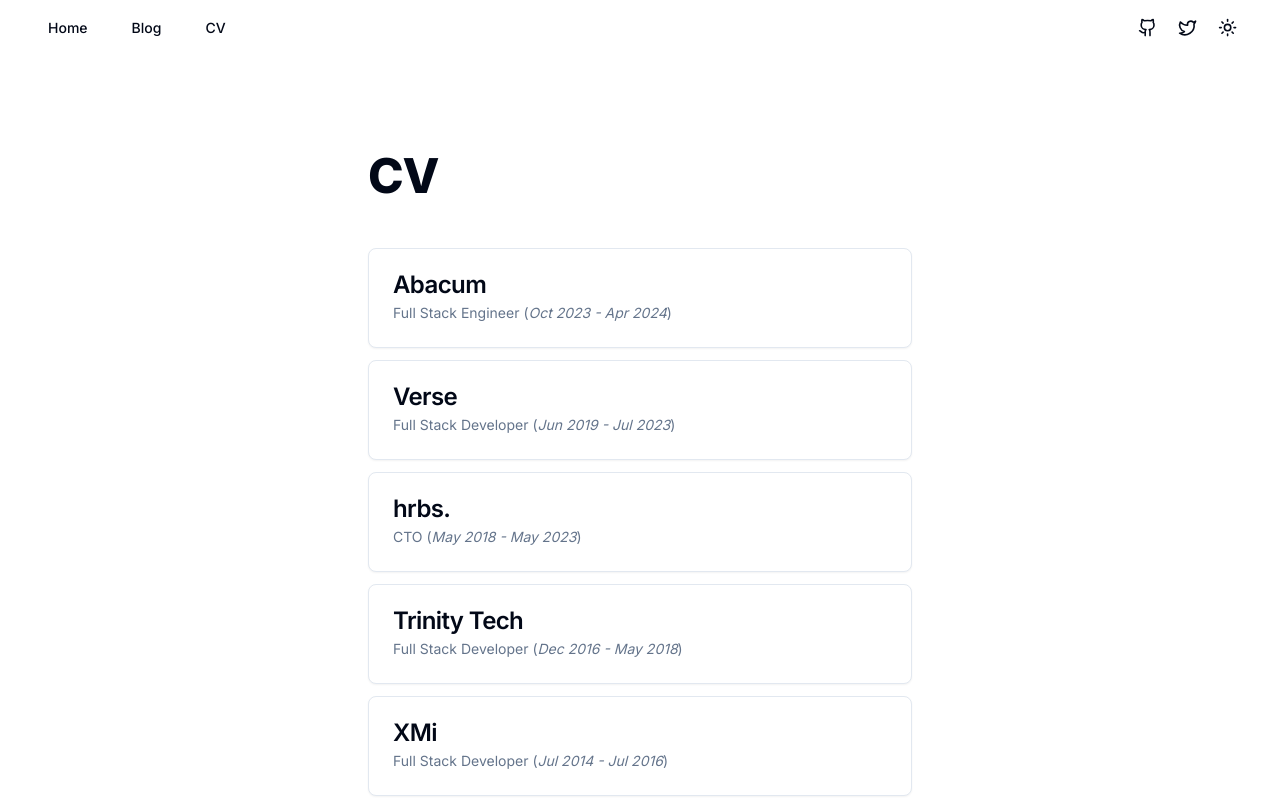
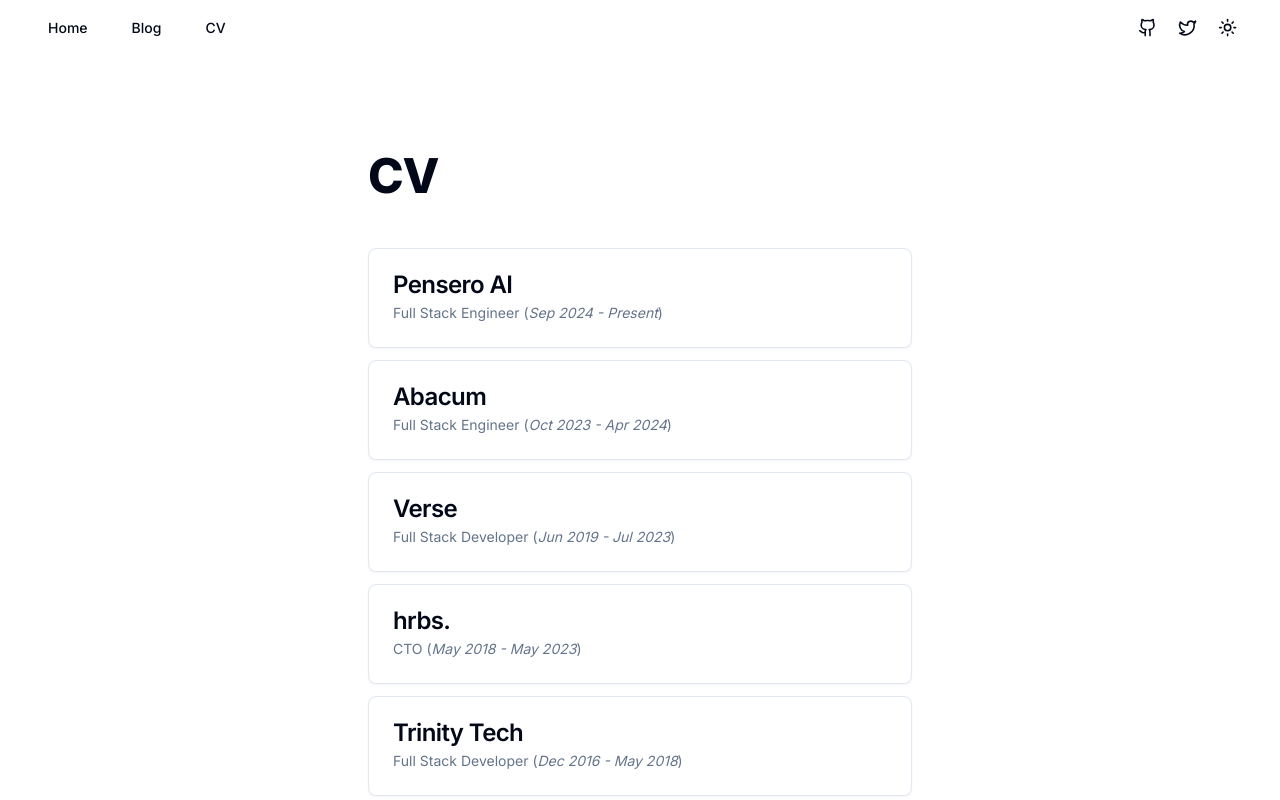
Before and after one commit to sabatesduran/didac.dev, a Next.js app: page /cv in a window 1280 px wide. Shown: the top 800 px of the page. Built offline with nearby package versions, Linux system fonts and the light colour scheme.

Commit message:
Update page.tsx

```diff
--- a/src/app/cv/page.tsx
+++ b/src/app/cv/page.tsx
@@ -17,6 +17,11 @@
 
 export default function CV() {
   const jobs = [
+    {
+      company_name: "Pensero AI",
+      position: "Full Stack Engineer",
+      timespan: "Sep 2024 - Present",
+    },
     {
       company_name: "Abacum",
       position: "Full Stack Engineer",
```
